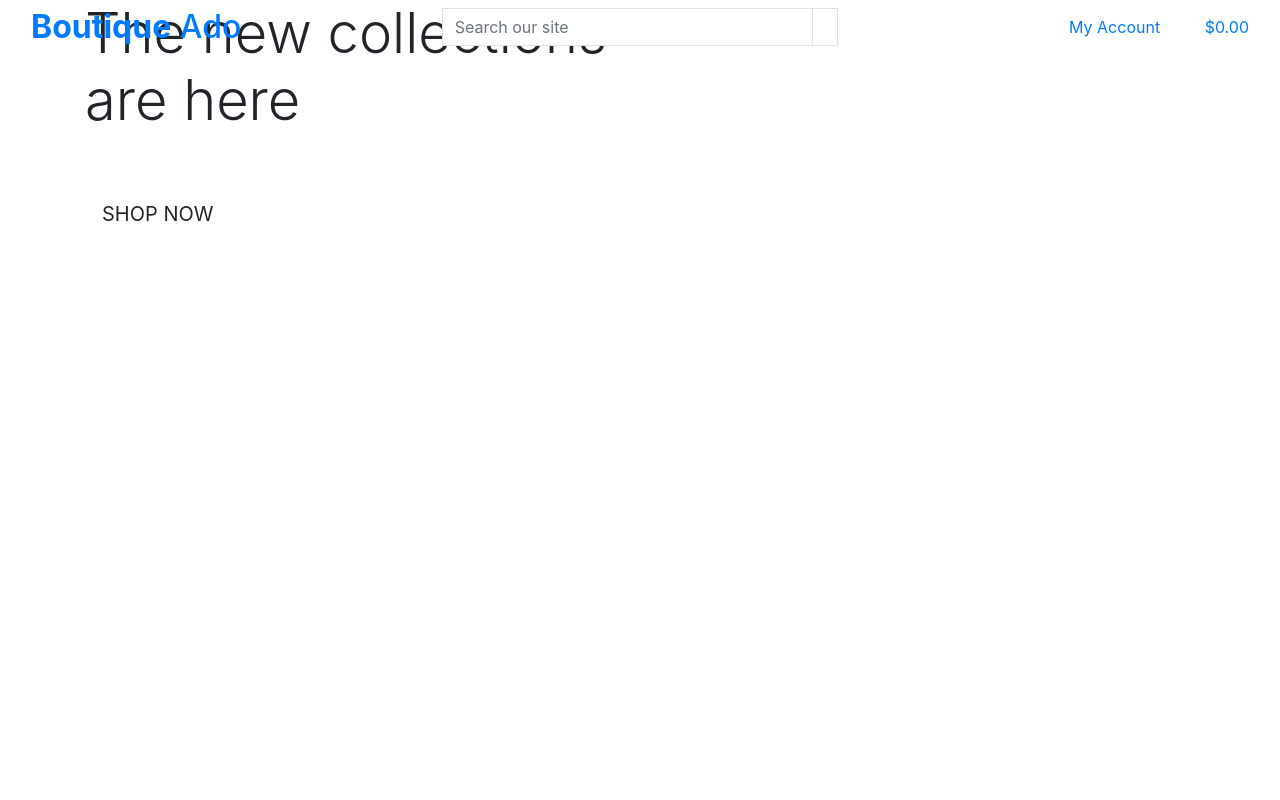
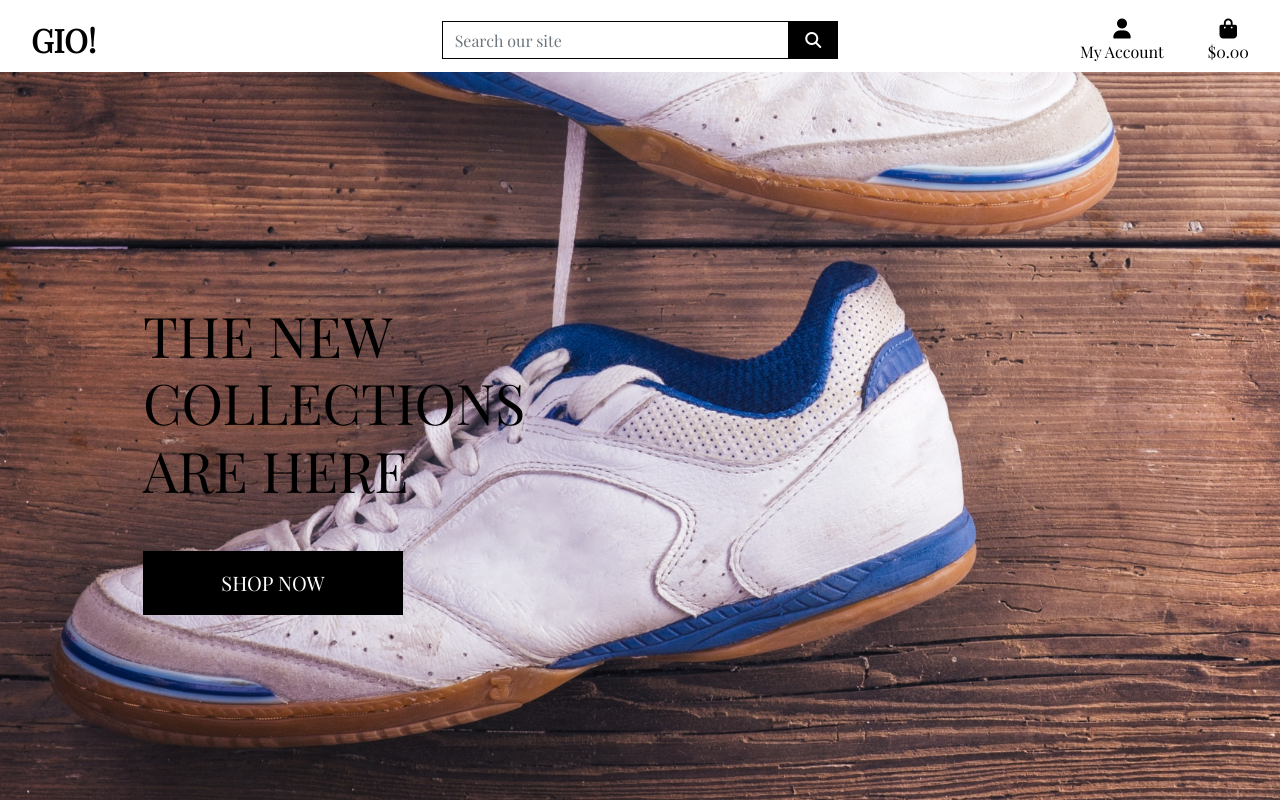
Before and after one commit to DiGergo/milestone-webshop, a Django app: page / in a window 1280 px wide. Run offline with Django 3.2, Linux system fonts and the light colour scheme; some libraries are stand-ins or nearby versions.

Commit message:
home page header and css done

```diff
--- a/gio_webshop/settings.py
+++ b/gio_webshop/settings.py
@@ -146,3 +146,7 @@ USE_TZ = True
 # https://docs.djangoproject.com/en/3.0/howto/static-files/
 
 STATIC_URL = '/static/'
+STATICFILES_DIRS = (os.path.join(BASE_DIR, 'static'),)
+
+MEDIA_URL = '/media/'
+MEDIA_ROOT = os.path.join(BASE_DIR, 'media')
--- a/gio_webshop/urls.py
+++ b/gio_webshop/urls.py
@@ -15,9 +15,11 @@ Including another URLconf
 """
 from django.contrib import admin
 from django.urls import path, include
+from django.conf import settings
+from django.conf.urls.static import static
 
 urlpatterns = [
     path('admin/', admin.site.urls),
     path('accounts/', include('allauth.urls')),
     path('', include('home.urls')),
-]
+] + static(settings.MEDIA_URL, document_root=settings.MEDIA_ROOT)
--- /dev/null
+++ b/static/css/base.css
@@ -0,0 +1,81 @@
+html {
+    height: 100%;
+}
+
+body {
+    background: url('/media/background_image.jpg') no-repeat center center fixed;
+    background-size: cover;
+    height: calc(100vh - 164px);
+    color: #555;
+    font-family: 'Playfair Display';
+}
+
+/* from Bulma, so the font awesome icons always stay in the rigth position */
+.icon {
+    align-items: center;
+    display: inline-flex;
+    justify-content: center;
+    height: 1.5rem;
+    width: 1.5rem;
+}
+
+.logo-font {
+    text-transform: uppercase;
+}
+
+.main-logo-link {
+    width: fit-content;
+}
+
+.shop-now-button {
+    background: black;
+    color: white;
+    min-width: 260px;
+}
+
+.btn-black {
+    background: black;
+    color: white;
+}
+
+.shop-now-button:hover,
+.shop-now-button:active,
+.shop-now-button:focus,
+.btn-black:hover,
+.btn-black:active,
+.btn-black:focus {
+    background: #222;
+    color: white;
+}
+
+.text-black {
+    color: #000 !important;
+}
+
+.border-black {
+    border: 1px solid black !important;
+}
+
+/* -------------------------------- Media Queries */
+
+/* Slightly larger container on xl screens */
+@media (min-width: 1200px) {
+  .container {
+    max-width: 80%;
+  }
+}
+
+/* fixed top navbar only on medium and up */
+@media (min-width: 992px) {
+    .fixed-top-desktop-only {
+        position: fixed;
+        top: 0;
+        right: 0;
+        left: 0;
+        z-index: 1030;
+    }
+
+    .header-container {
+        padding-top: 164px;
+    }
+}
--- a/templates/base.html
+++ b/templates/base.html
@@ -15,12 +15,15 @@
 
     {% block corecss %}
         <link rel="stylesheet" href="https://stackpath.bootstrapcdn.com/bootstrap/4.4.1/css/bootstrap.min.css" integrity="sha384-Vkoo8x4CGsO3+Hhxv8T/Q5PaXtkKtu6ug5TOeNV6gBiFeWPGFN9MuhOf23Q9Ifjh" crossorigin="anonymous">
+        <link rel="stylesheet" href="https://fonts.googleapis.com/css2?family=Playfair+Display&display=swap">
+        <link rel="stylesheet" href="{% static 'css/base.css' %}">
     {% endblock %}
 
     {% block extra_css %}
     {% endblock %}
 
     {% block corejs %}
+        <script src="https://kit.fontawesome.com/3c324f1355.js" crossorigin="anonymous"></script>
         <script src="https://code.jquery.com/jquery-3.4.1.slim.min.js" integrity="sha384-J6qa4849blE2+poT4WnyKhv5vZF5SrPo0iEjwBvKU7imGFAV0wwj1yYfoRSJoZ+n" crossorigin="anonymous"></script>
         <script src="https://cdn.jsdelivr.net/npm/popper.js@1.16.0/dist/umd/popper.min.js" integrity="sha384-Q6E9RHvbIyZFJoft+2mJbHaEWldlvI9IOYy5n3zV9zzTtmI3UksdQRVvoxMfooAo" crossorigin="anonymous"></script>
         <script src="https://stackpath.bootstrapcdn.com/bootstrap/4.4.1/js/bootstrap.min.js" integrity="sha384-wfSDF2E50Y2D1uUdj0O3uMBJnjuUD4Ih7YwaYd1iqfktj0Uod8GCExl3Og8ifwB6" crossorigin="anonymous"></script>
@@ -29,14 +32,14 @@
     {% block extra_js %}
     {% endblock %}
 
-    <title>Boutique Ado {% block extra_title %}{% endblock %}</title>
+    <title>Gio! {% block extra_title %}{% endblock %}</title>
   </head>
   <body>
     <header class="container-fluid fixed-top">
-        <div class="row">
+        <div id="topnav" class="row bg-white pt-lg-2 d-none d-lg-flex">
             <div class="col-12 col-lg-4 my-auto py-1 py-lg-0 text-center text-lg-left">
                 <a href="{% url 'home' %}" class="nav-link main-logo-link">
-                    <h2 class="logo-font text-black my-0"><strong>Boutique</strong> Ado</h2>
+                    <h2 class="logo-font text-black my-0"><strong>Gio!</strong></h2>
                 </a>
             </div>
             <div class="col-12 col-lg-4 my-auto py-1 py-lg-0">
```
Also changed, not shown: media/background_image.jpg (added).
